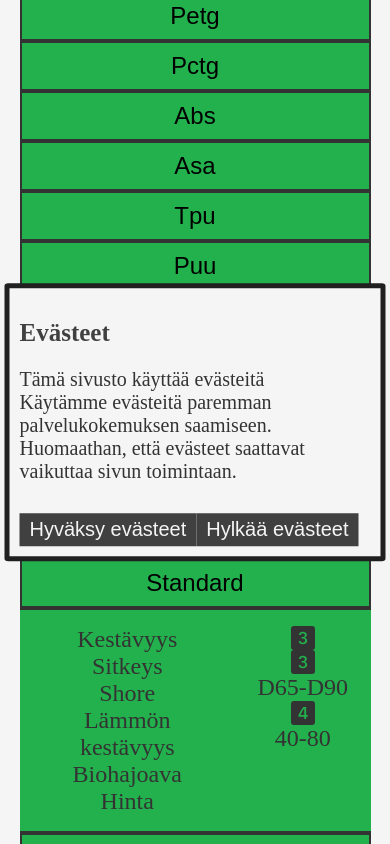
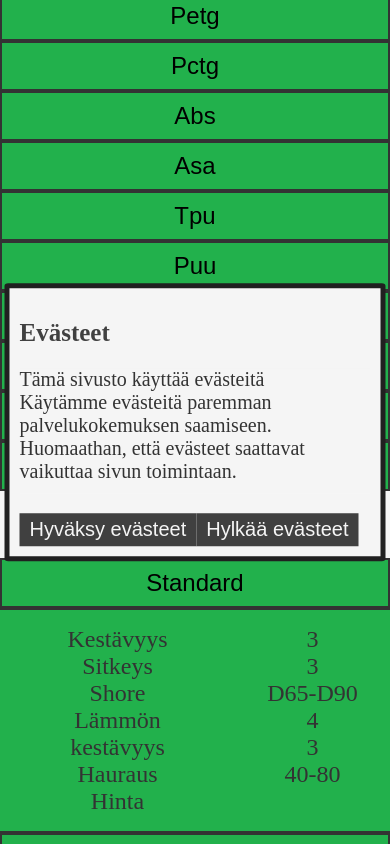
Before and after one commit to Vilunki15/vt3d, a React (Create React App) app: page / in a window 390 px wide. Both pictures are taken after a click on the button "Standard". Shown: the part 1109-1953 px from the top of the page. Built offline with nearby package versions, Linux system fonts and the light colour scheme.

Commit message:
Responsive fixes

```diff
--- a/src/App.sass
+++ b/src/App.sass
@@ -70,7 +70,7 @@ svg
   flex: 1
   border-bottom: 2px solid $text
   border-top: 2px solid $text
-  max-width: 45%
+  max-width: 50%
   background-color: $accent
   li
     list-style-type: none
@@ -78,7 +78,7 @@ svg
   svg
 
 .dropdown-button
-  width: 90%
+  width: 100%
   height: 50px
   text-align: center
   background-color: $accent
--- a/src/Tables.js
+++ b/src/Tables.js
@@ -18,7 +18,13 @@ const RTable = [
     ["Joustava", <Four />, <Five />, "A43-A82", <Four />, "", "50-250"],
     ["Valettava", <Three />, <Three />, "D64", "", "", "120-300"]
 ];
-
+const RMTable = [
+    ["Materiaali", "Kestävyys", "Sitkeys", "Shore", "Lämmön kestävyys", "Hauraus", "Hinta"],
+    ["Standard", 3, 3, "D65-D90", 4, 3, "40-80"],
+    ["Kova", 5, 5, "D68-D82", 4, 4, "80-200"],
+    ["Joustava", 4, 5, "A43-A82", 4, 5, "50-250"],
+    ["Valettava", 3, 3, "D64", "", 4, "120-300"]
+];
 
 export const DesktopResinTable = () => {
     return(
@@ -67,14 +73,14 @@ export const MobileResinTable = () => {
                             <div className="mobile-flex-container">
                                 <div className="mobile-flex-item">
                                     <ul>
-                                        {RTable[0].slice(1).map((item, itemIndex) => (
+                                        {RMTable[0].slice(1).map((item, itemIndex) => (
                                             <li key={itemIndex}>{item}</li>
                                         ))}
                                     </ul>
                                 </div>
                                 <div className="mobile-flex-item">
                                     <ul>
-                                        {RTable[index + 1].slice(1).map((item, itemIndex) => (
+                                        {RMTable[index + 1].slice(1).map((item, itemIndex) => (
                                             <li key={itemIndex}>{item}</li>
                                         ))}
                                     </ul>
```
